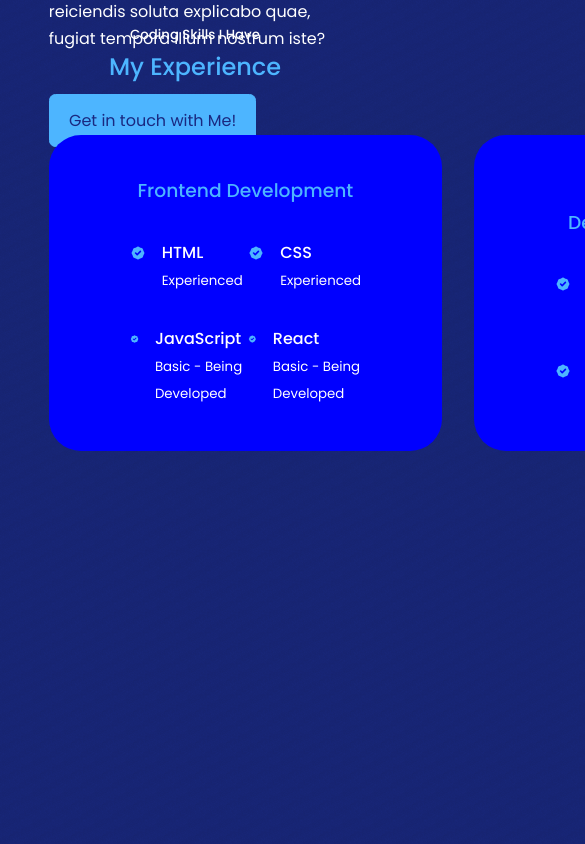
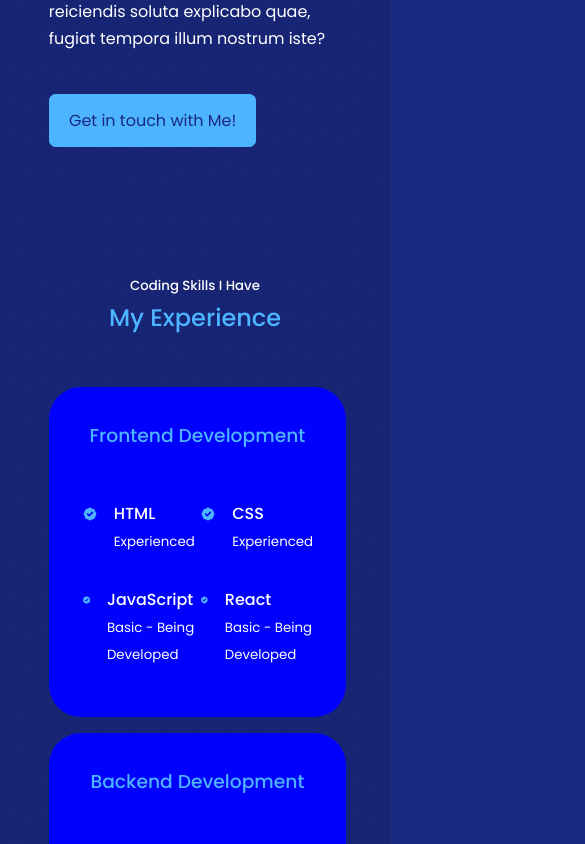
Before and after one commit to EltonTahiri/React-Portfolio, a React (Create React App) app: page / in a window 390 px wide. Shown: the part 1920-2764 px from the top of the page, 585 px wide, since content can reach past the window. Built offline with nearby package versions, Linux system fonts and the light colour scheme.

Commit message:
added responsiveness to the skills compartment

```diff
--- a/src/components/skills/skills.css
+++ b/src/components/skills/skills.css
@@ -39,3 +39,32 @@
     margin-top: 6px;
     color: var(--color-primary);
 }
+
+
+/* media Queries */
+@media screen and (max-width: 1024px){
+    .experience__container {
+        grid-template-columns: 1fr;
+    }
+
+    .experience__container > div{
+        width: 80%;
+        padding: 2rem;
+        margin: 0 auto;
+    }
+
+    .experience__content {
+        padding: 1rem;
+    }
+}
+
+@media screen and (max-width: 600px) {
+   .experience__container {
+        gap: 1rem;
+   }
+
+   .experience__container > div {
+    width: 100%;
+    padding: 2rem 1rem;
+   }
+}
--- a/src/index.css
+++ b/src/index.css
@@ -58,7 +58,6 @@
 
 section {
     margin-top: 8rem;
-    height: 100vh;
     scroll-behavior: smooth;
 }
 
```
